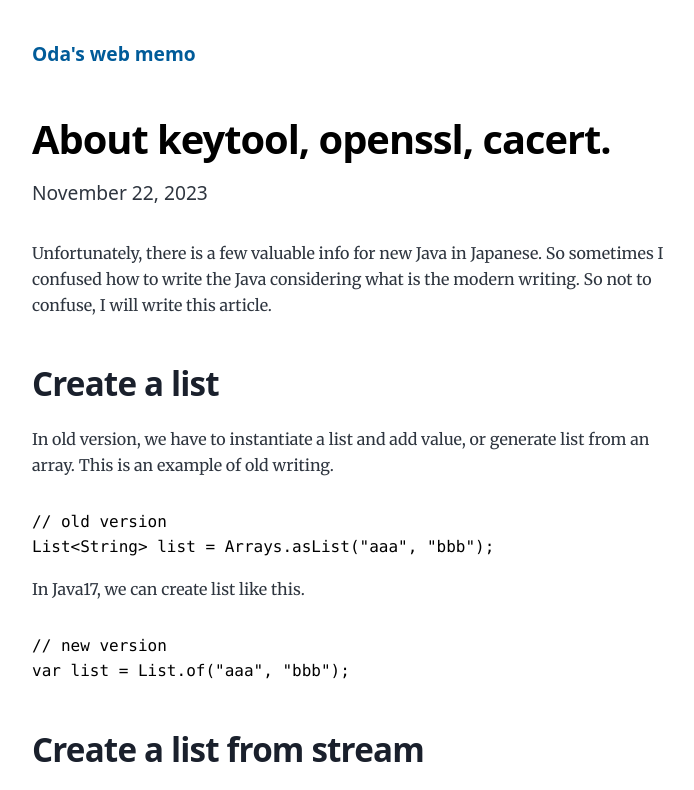
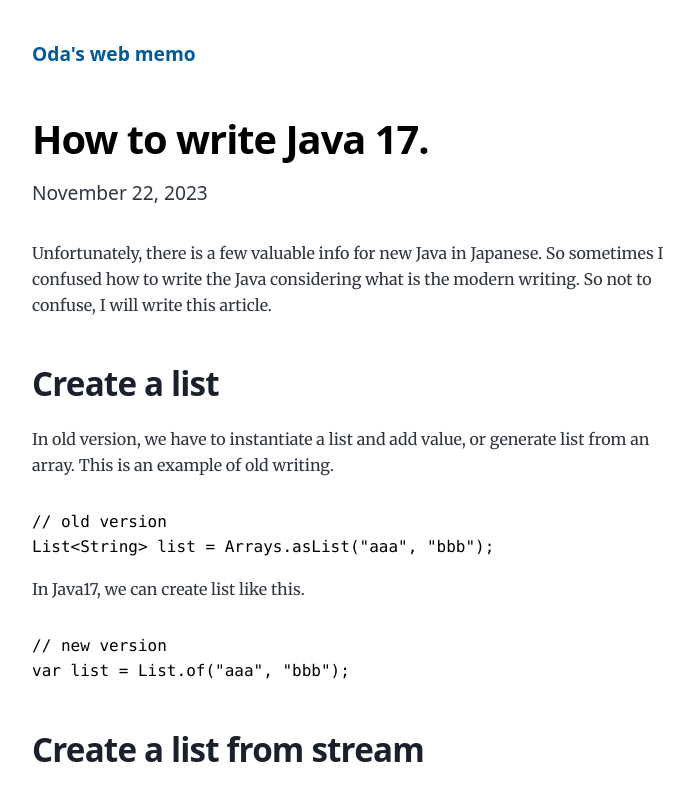
Before and after one commit to watchmen-r/my-second-blog-by-gatsby, a Gatsby site: page /How-to-write-Java17/ in a window 1280 px wide. Shown: the top 790 px of the page, without its empty margins (292-986 px from the left). Built offline with nearby package versions, Linux system fonts and the light colour scheme; Gatsby itself is replaced by a stand-in of ours; some packages are replaced by stand-ins of ours; code samples lack their colours.

Commit message:
fix title

```diff
--- a/content/blog/How-to-write-Java17/index.md
+++ b/content/blog/How-to-write-Java17/index.md
@@ -1,5 +1,5 @@
 ---
-title: About keytool, openssl, cacert.
+title: How to write Java 17.
 date: "2023-11-22T22:40:32.169Z"
 description: Unfortunately, there is a few valuable info for new Java in Japanese. So sometimes I confused how to write the Java considering what is the modern writing. So not to confuse, I will write this article.
 ---
```
